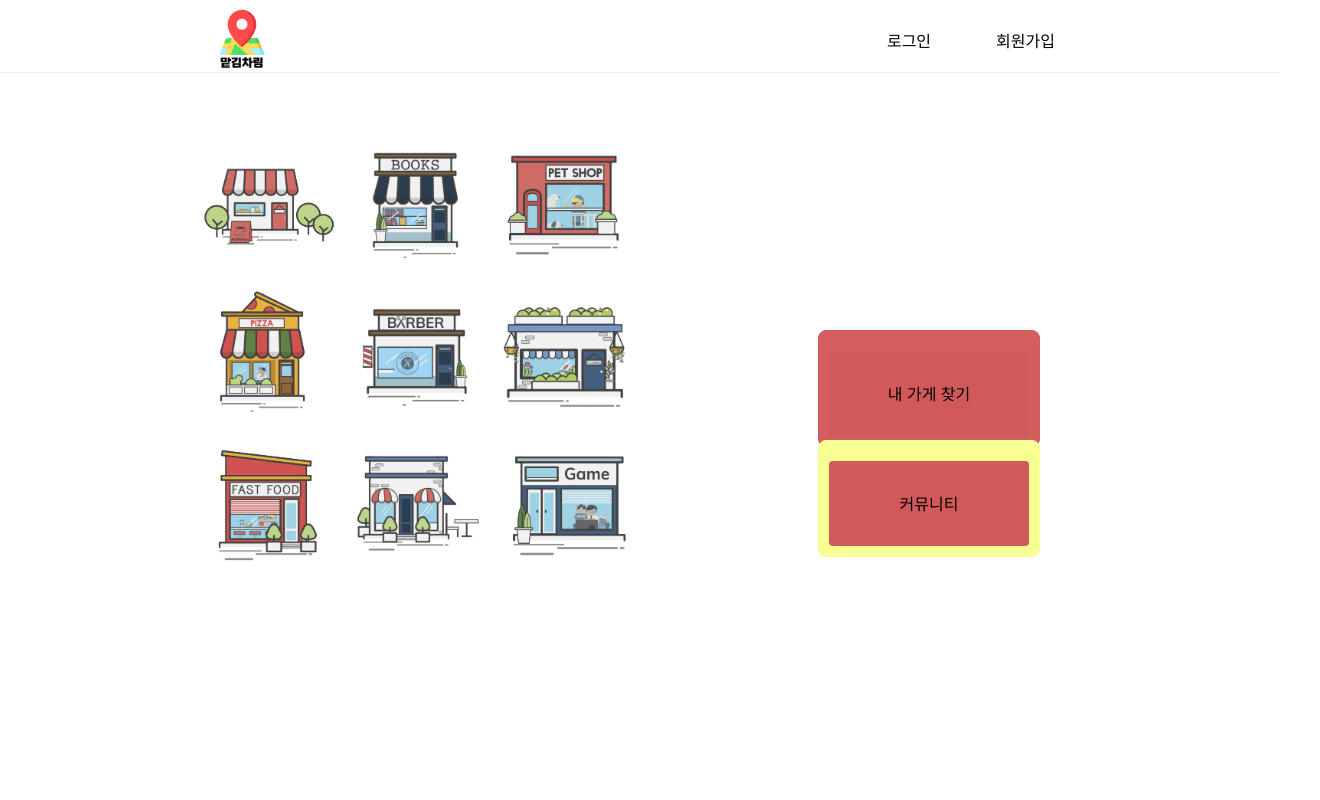
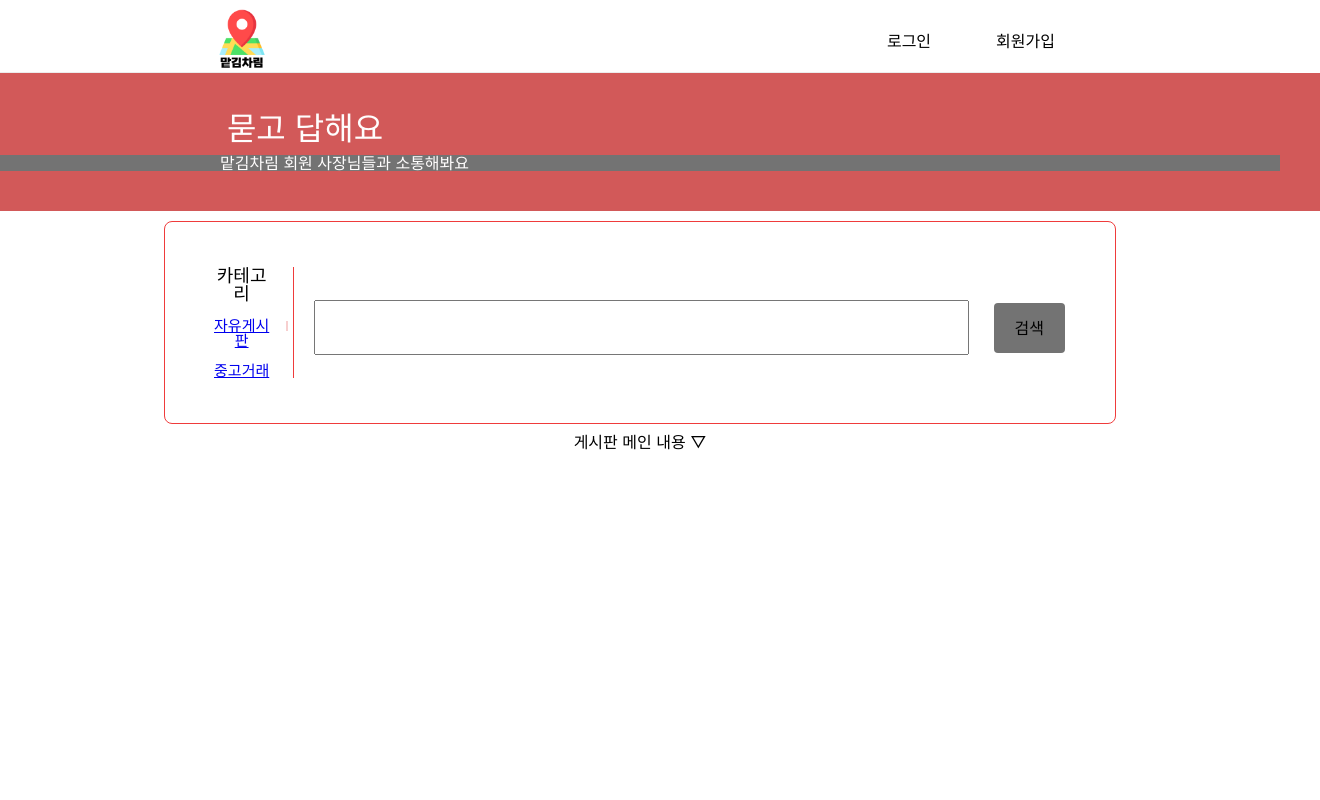
Before and after one commit to pjAcorn/acorn-omakase-front, a React (Create React App) app: page /posts in a window 1280 px wide. Shown: the top 800 px of the page, 1320 px wide, since content can reach past the window. Built offline with nearby package versions, Linux system fonts and the light colour scheme.

Commit message:
feat: posts
get post 검색창 까지 화면 개발

```diff
--- a/src/Routing.tsx
+++ b/src/Routing.tsx
@@ -12,7 +12,7 @@ const Routing: React.FC = (): JSX.Element => (
     <Header />
     <Routes>
       <Route path='/*' element={<MainPage />} />
-      <Route path='/post' element={<PostPage />} />
+      <Route path='/posts' element={<PostPage />} />
       <Route path='/login' element={<Login />} />
     </Routes>
     <Footer />
--- a/src/components/LabelBasicInput/style.module.scss
+++ b/src/components/LabelBasicInput/style.module.scss
@@ -1,5 +1,5 @@
 .FormContainer {
-    margin-bottom: 20px;
+    margin-bottom: 0px;
     .error {
       font-size: 13px;
       color: #bf0b0b;
--- a/src/pages/MainPage/QuickMove/index.tsx
+++ b/src/pages/MainPage/QuickMove/index.tsx
@@ -19,7 +19,7 @@ const QuickMove = () => {
       <div className={styles.Button2}>
       <Button
         text='커뮤니티'
-        onClick={() => navigate('/post')}
+        onClick={() => navigate('/posts')}
         width='200px'
         height='85px'
         color='#000'
--- a/src/pages/MainPage/QuickMove/style.module.scss
+++ b/src/pages/MainPage/QuickMove/style.module.scss
@@ -4,9 +4,9 @@
 
 .Button{
   position: absolute;
-  border: 1px solid #d25959;
+  border: 1px solid #fff;
   border-radius: 8px;
-  background-color: #d45f5f;
+  background-color: #fff;
   float: right;
   margin: 50px;
   top: 0;
@@ -16,9 +16,9 @@
 
 .Button2{
   position: absolute;
-  border: 1px solid #f7fe92;
+  border: 1px solid #fff;
   border-radius: 8px;
-  background-color: #f7fe92;
+  background-color: #fff;
   float: right;
   top: 110px;
   margin: 50px;
--- a/src/pages/PostPage/index.tsx
+++ b/src/pages/PostPage/index.tsx
@@ -1,19 +1,61 @@
 import LabelBasicInput from '../../components/LabelBasicInput';
+import { useState, SyntheticEvent, useCallback, useEffect } from 'react';
+import Button from '../../components/styled-components/Button';
 import styles from './style.module.scss';
+import API from '../../API/API';
+import { useNavigate } from 'react-router-dom';
+
+interface PostFormData {
+    title: string;
+    content: string;
+    nickname: string;
+    category: string;
+}
+
+// const [postData, setPostData] = useState<PostFormData>({
+//     title: '',
+//     content: '',
+//     nickname: '',
+//     category: '',
+// });
+
+// const useEffect(() => {
+//     const getProfile = async () => {
+//       const response = await API.getPosts();
+//       setPostData(response.data);
+//       setUserEmail(response.data.email);
+//     };
+//     getProfile();
+// }, [userId]);
 
 const PostPage = () => {
     return (
-        <div className={styles.PostForm}>
-            <h2>게시판</h2>
+        <div className={styles.main}>
+            <form className={styles.top}>
+                <h1 className={styles.h1}>묻고 답해요</h1>
+                <div className={styles.btext}>맡김차림 회원 사장님들과 소통해봐요</div>
+            </form>
+            <form className={styles.PostForm}>
+                <ul className={styles.category}>카테고리
+                    <li className={styles.li}>
+                        <a href='/posts/free'>자유게시판</a>
+                    </li>
+                    <li className={styles.li}>
+                        <a href='/posts/item'>중고거래</a>
+                    </li>
+                </ul>
+                <input className={styles.label} name='search' />
+                <Button
+                    text='검색'
+                    width='75px'
+                    height='50px'
+                    color='#000'
+                    background='#737373'
+                />
+            </form>
             <form>
-                <LabelBasicInput
-                 label={''}
-                 text={''}
-                 name={''}
-                 id={''}
-                 type={''}
-                 value={''}
-                />
+                게시판 메인 내용 ▽
+
             </form>
         </div>
     );
--- a/src/pages/PostPage/style.module.scss
+++ b/src/pages/PostPage/style.module.scss
@@ -1,17 +1,70 @@
+@import '../../sass/abstracts/mixins';
+@import '../../main.scss';
+@import url('https://fonts.googleapis.com/css2?family=Staatliches&display=swap');
+@import url('https://fonts.googleapis.com/css2?family=Montserrat:wght@100&display=swap');
+
+.main{
+    display: flex;
+    justify-content: center;
+    align-items: center;
+    flex-direction: column;
+
+    .top {
+        text-align: start;
+        color: #fffdfd;
+        margin: 0;
+        width: 100%;
+        padding: 40px;
+        background-color: #D25959;
+        flex-direction: column;
+        .h1 {
+            display: flex;
+            padding-left: 55px;
+            background-color: #D25959;
+            width: 500px;
+            justify-content: center;
+            align-items: center;
+            font-size: 2em;
+        }
+        .btext {
+            margin-top: 10px;
+            padding-left: 220px;
+            background-color: #737373;
+        }
+    }
     .PostForm {
-    border: 0.0625rem solid #f2f2f2;
+        display: flex;
+        justify-content: space-between;
+        align-items: center;
+        border: 0.0625rem solid #ef3b3b;
         border-radius: 8px;
-    width: 414px;
+        margin: 10px;
+        width: 68%;
         padding: 40px;
         background-color: #fff;
-    .support {
-      margin-top: 20px;
+        flex-direction: row;
+        .label {
+            text-align: right;
+            margin-left: 200px;
+            font-size: xx-large;
+            width: 700px;
+            height: 40px;
+            margin: 15px;
+            margin-top: 25px;
+            padding-top: 10px;
+        }
+        .category {
+          font-size:large;
           text-align: center;
-      font-size: 14px;
-      a {
+          border-right: 0.0625rem solid #ef3b3b;
+          margin: 5px;
+          padding-right: 20px;
+          background-color: #fff;
+          .li {
+            font-size: 15px;
             position: relative;
-        margin: 0 15px;
-        color: #737373;
+            margin-top: 15px;
+            color: #D25959;
             &::after {
               content: '';
               position: absolute;
@@ -19,7 +72,7 @@
               right: -15px;
               height: 8px;
               display: inline-block;
-          border: 1px solid #d9d9d9;
+              border: 1px solid #F7CFCF;
             }
             &:last-child::after {
               display: none;
@@ -29,8 +82,9 @@
         &__error {
           text-align: center;
           display: block;
-      color: #bf0b0b;
+          color: #F7CFCF;
           font-size: 13px;
           margin-bottom: 15px;
         }
       }
+}
```
Also changed, not shown: src/API/API.ts (+10 -0 lines). Lines whose indentation alone changed are shown as unchanged.
